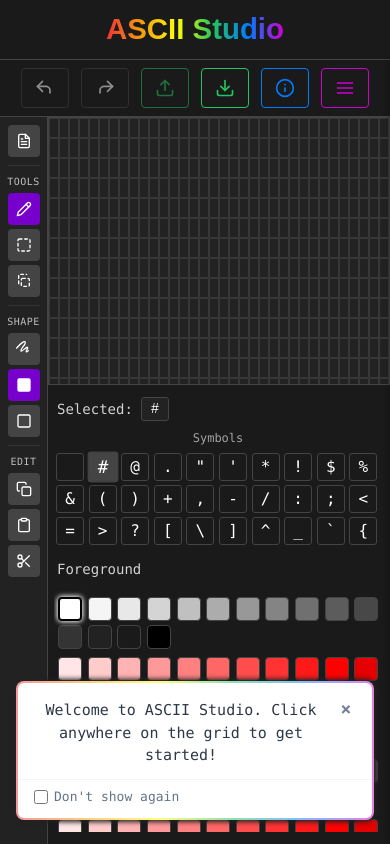
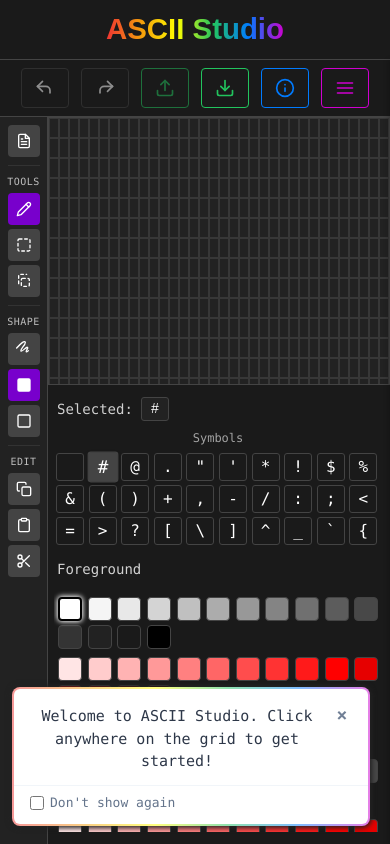
Before and after one commit to MarinaPrice-Dev/ascii-map-generator, a React (Vite) app: page / in a window 390 px wide. Built offline with nearby package versions, Linux system fonts and the light colour scheme; a web font is replaced by a local one.

Commit message:
fix styles

```diff
--- a/src/assets/responsive.css
+++ b/src/assets/responsive.css
@@ -1,11 +1,4 @@
 /* Responsive CSS - All media queries from the codebase */
-
-/* Header responsive styles */
-@media (max-width: 768px) {
-  .desktop-only {
-    display: none;
-  }
-}
 
 /* App responsive styles */
 @media (max-width: 600px) {
@@ -17,33 +10,6 @@
   }
 }
 
-@media (max-width: 900px) {
-  .header-actions {
-    display: none !important;
-  }
-  .toolbar-actions {
-    display: flex;
-    width: 100vw;
-    justify-content: center;
-    align-items: center;
-    gap: 12px;
-    padding: 8px 0;
-    background: var(--footer-bg);
-    border-bottom: 1px solid var(--border);
-    z-index: 20;
-  }
-  .app-header {
-    padding-bottom: 0 !important;
-    justify-content: center !important;
-    align-items: center !important;
-  }
-  .toolbar-actions button, .toolbar-actions label {
-    font-size: 18px;
-    height: 40px;
-    min-width: 48px;
-    padding: 0 10px;
-  }
-}
 
 @media (max-width: 1150px) and (min-width: 900px) {
   .app-header h1 {
@@ -87,6 +53,10 @@
     flex-direction: row;
     justify-content: center;
   }
+
+  .toast-container {
+    bottom: 10px!important;
+  }
 }
 
 /* Force Portrait Mode */
@@ -109,8 +79,14 @@
   }
 }
 
-/* Color Palette responsive styles */
+
 @media (max-width: 768px) {
+  /* Header responsive styles */
+  .desktop-only {
+    display: none;
+  }
+
+  /* Color Palette responsive styles */
   .color-grid {
     grid-template-columns: repeat(auto-fill, minmax(20px, 1fr));
     gap: 3px;
@@ -120,10 +96,20 @@
     width: 20px;
     height: 20px;
   }
-}
+
+  /* Toast responsive styles */
+  .toast-container {
+    bottom: 16px;
+    left: 16px;
+    right: 16px;
+    align-items: stretch;
+  }
+
+  .toast-wrapper {
+    transform: none !important;
+  }
 
 /* Info Dialog responsive styles */
-@media (max-width: 768px) {
   .info-dialog {
     max-width: 96%;
     max-height: calc(100% - 4%);
@@ -132,8 +118,35 @@
   }
 }
 
-/* Image Import Dialog responsive styles */
+
 @media (max-width: 900px) {
+  .header-actions {
+    display: none !important;
+  }
+  .toolbar-actions {
+    display: flex;
+    width: 100vw;
+    justify-content: center;
+    align-items: center;
+    gap: 12px;
+    padding: 8px 0;
+    background: var(--footer-bg);
+    border-bottom: 1px solid var(--border);
+    z-index: 20;
+  }
+  .app-header {
+    padding-bottom: 0 !important;
+    justify-content: center !important;
+    align-items: center !important;
+  }
+  .toolbar-actions button, .toolbar-actions label {
+    font-size: 18px;
+    height: 40px;
+    min-width: 48px;
+    padding: 0 10px;
+  }
+
+ /* Image Import Dialog responsive styles */
   .image-import-panel {
     width: 100vw;
     right: -100vw;
@@ -142,10 +155,8 @@
   .image-import-panel.open {
     right: 0;
   }
-}
 
 /* Export Dropdown responsive styles */
-@media (max-width: 900px) {
   .export-panel {
     width: 100%;
     right: -100%;
@@ -154,10 +165,8 @@
   .export-panel.open {
     right: 0;
   }
-}
 
 /* Menu responsive styles */
-@media (max-width: 900px) {
   .menu-panel {
     width: 100vw;
     right: -100vw;
--- a/src/components/toast/ToastContainer.css
+++ b/src/components/toast/ToastContainer.css
@@ -1,6 +1,6 @@
 .toast-container {
   position: fixed;
-  bottom: 20px;
+  bottom: 210px;
   right: 20px;
   display: flex;
   flex-direction: column;
@@ -15,17 +15,3 @@
   transition: transform 0.3s cubic-bezier(0.4, 0, 0.2, 1);
   margin-top: 10px;
 }
-
-/* Mobile styles */
-@media (max-width: 768px) {
-  .toast-container {
-    bottom: 16px;
-    left: 16px;
-    right: 16px;
-    align-items: stretch;
-  }
-
-  .toast-wrapper {
-    transform: none !important;
-  }
-}
```
